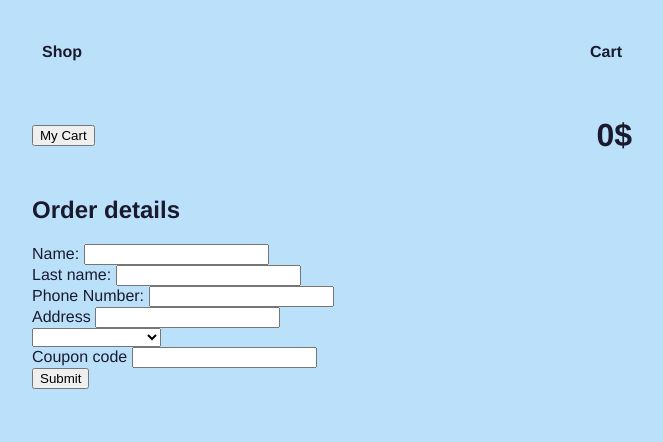
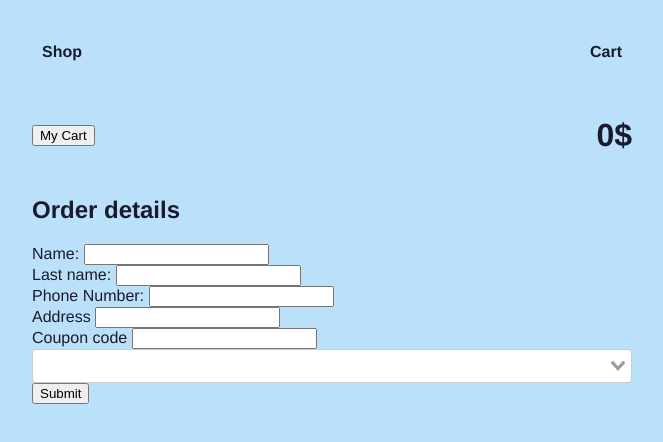
Before and after one commit to eugenekotovx/simple-shop-app, a Vue app: page /order-create in a window 1280 px wide. Shown: the top 442 px of the page, without its empty margins (308-971 px from the left). Built offline with nearby package versions, Linux system fonts and the light colour scheme.

Commit message:
add v-select countries, change input to BaseInput

```diff
--- a/src/views/OrderCreate.vue
+++ b/src/views/OrderCreate.vue
@@ -19,14 +19,14 @@
        type="text"
        v-model="order.location.address"
        label="Address"/>
-        <select class="" v-model="order.location.country" name="Country" placeholder="Country">
-          <option value="" disabled selected> Select your option</option>
-          <option value="hurr">Value 1</option>
-          <option value="hurr">Value 2</option>
-          <option value="hurr">Value 3</option>
-        </select>
        <BaseInput
        label="Coupon code"
+     />
+     <vSelect
+       :options="countries"
+       label="name"
+       :reduce="country => country.name"
+       v-model="order.location.country"
      />
     <BaseButton type="submit" name="button">Submit</BaseButton>
   </form>
@@ -34,14 +34,20 @@
 </template>
 
 <script>
+
+import vSelect from 'vue-select'
+import 'vue-select/dist/vue-select.css';
+import { countries } from '@/components/data/countries.js'
 import Cart from '@/components/Cart'
 export default {
   components: {
     Cart,
+    vSelect
   },
   data() {
     return {
-      order: this.createFreshOrder()
+      order: this.createFreshOrder(),
+      countries: countries
     }
   },
   methods: {
@@ -58,7 +64,7 @@ export default {
         phoneNumber: this.phoneNumber,
         location: {
           address: this.address,
-          country: this.country
+          country: this.value
         },
         cart: this.$store.state.cart.cart
       }
```
Lines whose indentation alone changed are shown as unchanged.
